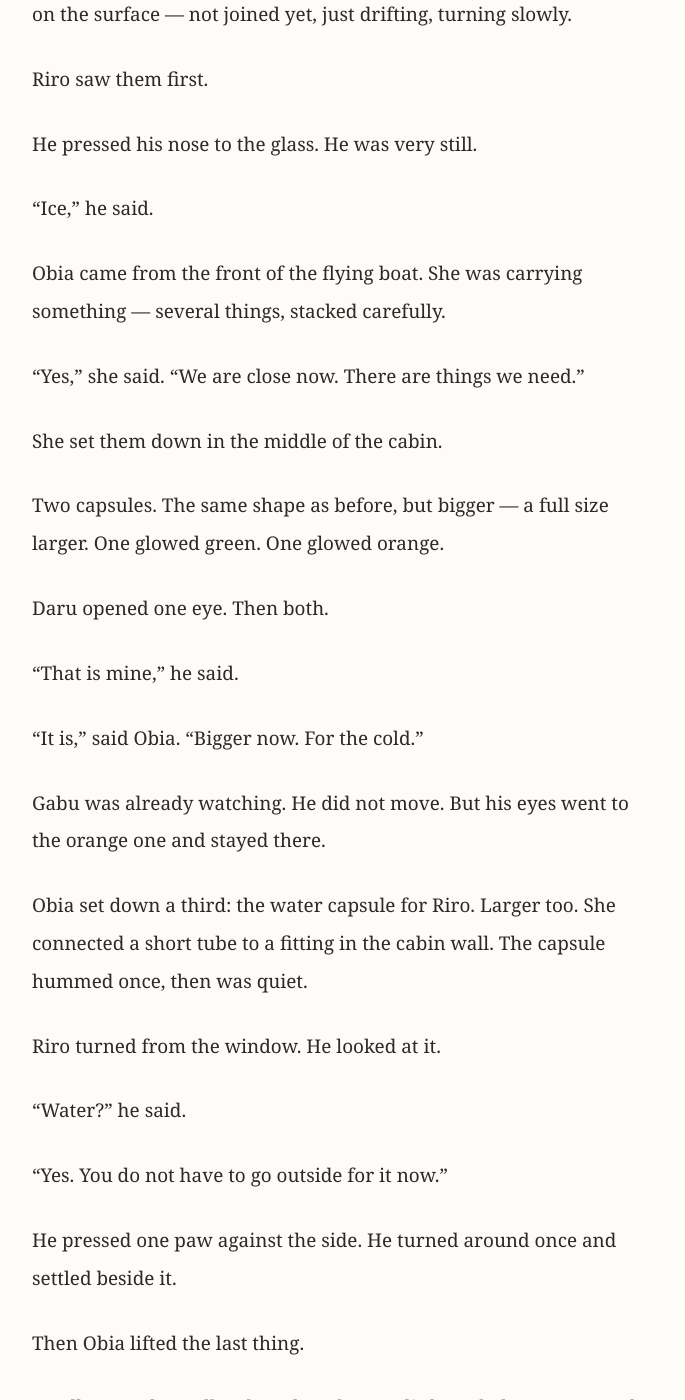
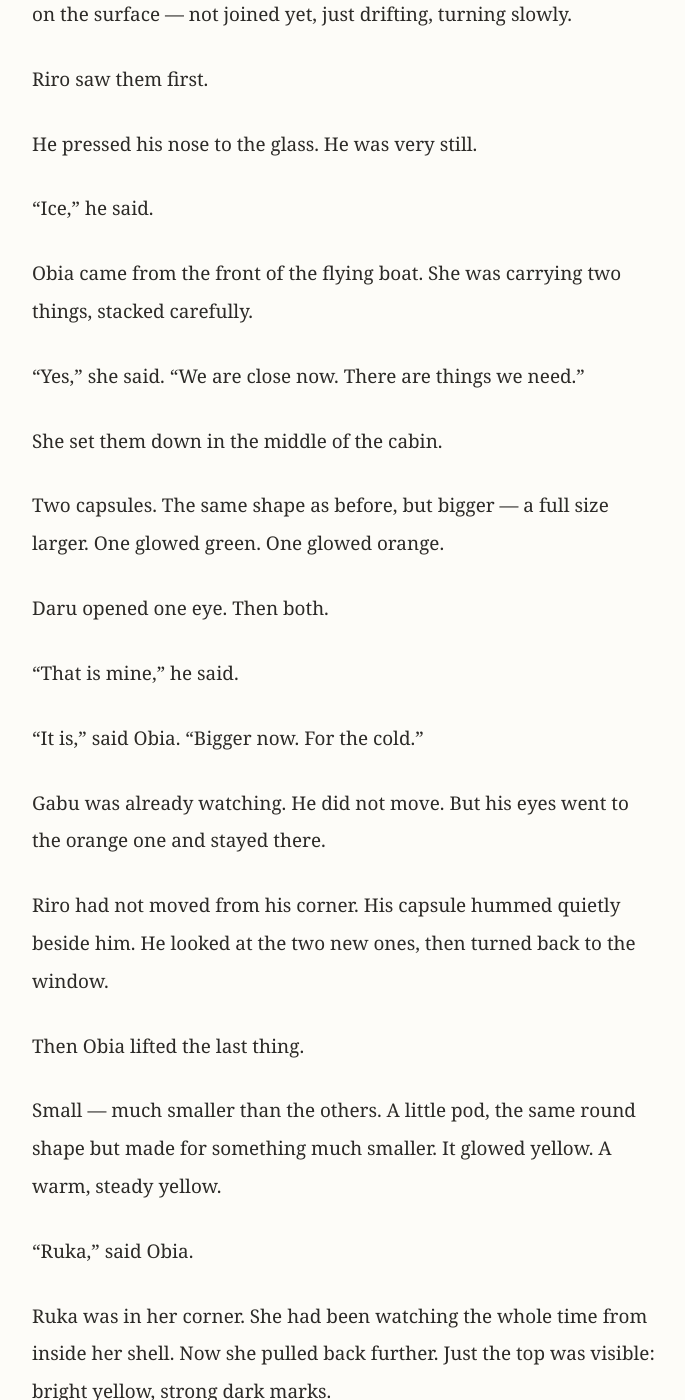
Before and after one commit to morisaki-yuichi/ako-chans-adventure, a Jekyll site: the page built from season2/chapter17/ep040.md, in a window 1280 px wide and 1400 px high, scrolled down 383 px. Shown: the whole window, without its empty margins (294-979 px from the left). Built offline with Jekyll 4.4.1, drawn with Linux system fonts in a browser that asks for light colours.

Commit message:
Fix Riro water timeline — capsule at boarding (Ep37), not Ep40
Riro's water capsule now appears when he boards in Ep37 (Day 35),
not 3 days later. Obia had it pre-installed in the flying boat.
Ep40 now features only Daru/Gabu's larger capsules and Ruka's new
yellow pod. Ep44 description updated: capsules switch to Antarctic
mode (not "全稼働"). Planning docs updated accordingly.

```diff
--- a/season2/chapter17/ep040.md
+++ b/season2/chapter17/ep040.md
@@ -22,7 +22,7 @@
 
 "Ice," he said.
 
-Obia came from the front of the flying boat. She was carrying something — several things, stacked carefully.
+Obia came from the front of the flying boat. She was carrying two things, stacked carefully.
 
 "Yes," she said. "We are close now. There are things we need."
 
@@ -38,15 +38,7 @@
 
 Gabu was already watching. He did not move. But his eyes went to the orange one and stayed there.
 
-Obia set down a third: the water capsule for Riro. Larger too. She connected a short tube to a fitting in the cabin wall. The capsule hummed once, then was quiet.
-
-Riro turned from the window. He looked at it.
-
-"Water?" he said.
-
-"Yes. You do not have to go outside for it now."
-
-He pressed one paw against the side. He turned around once and settled beside it.
+Riro had not moved from his corner. His capsule hummed quietly beside him. He looked at the two new ones, then turned back to the window.
 
 Then Obia lifted the last thing.
 
```
Also changed, not shown: other parts of season2/chapter17/ep040.md (+1 -1 lines), planning/design-decisions.md (+34 -3 lines), planning/timeline.md (+5 -5 lines), season2/chapter16/ep037.md (+9 -1 lines).
